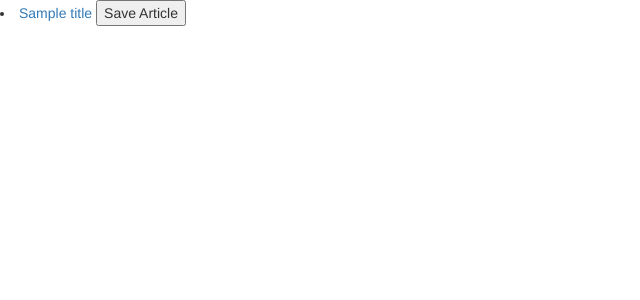
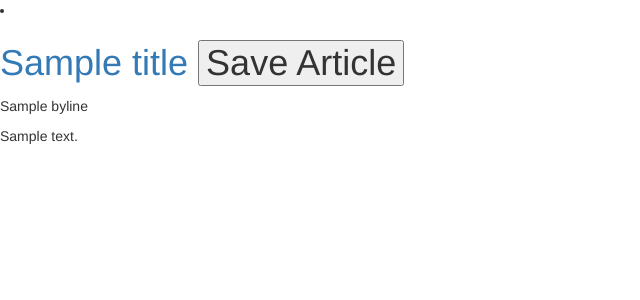
Before and after one commit to ctbowden/news_scraper, a Node server app: template views/partials/articles/articles-block.handlebars in a window 1280 px wide. Shown: the top 300 px of the page, without its empty margins (0-640 px from the left). Run offline with Node 20, Linux system fonts and the light colour scheme; the template is opened without the code that fills it: most values are stand-ins (such as "Sample title", 1, 10 or a date in 2020); some libraries are stand-ins or nearby versions.

Commit message:
Fixed Scraping of Bylines and Summaries

```diff
--- a/server.js
+++ b/server.js
@@ -62,8 +62,8 @@
       // Select the previous element
       result.title = $(element).children().text();
       result.link = $(element).children().attr("href");
-      // result.summary = $(element).next().next().next().children().text();
-
+      result.byline = $(element).parent().find(".byline").text();
+      result.summary = $(element).parent().find(".summary").text();
 
       db.Article.create(result)
         .then(function(dbArticle) {
--- a/views/partials/articles/articles-block.handlebars
+++ b/views/partials/articles/articles-block.handlebars
@@ -1,6 +1,9 @@
 <li>
-	<a href="{{link}}">{{title}}</a>
+	<h1><a href="{{link}}">{{title}}</a>
 	<button class="" data-id="">
 		Save Article
 	</button>
+    </h1>
+    <p class="bylines">{{byline}}</p>
+    <p class="summary">{{summary}}</p>
 </li>
```
Also changed, not shown: models/Article.js (+10 -4 lines).
